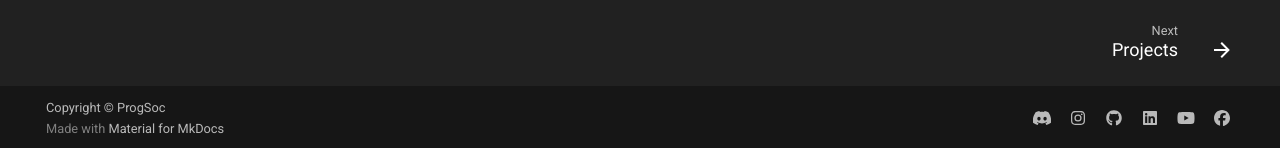
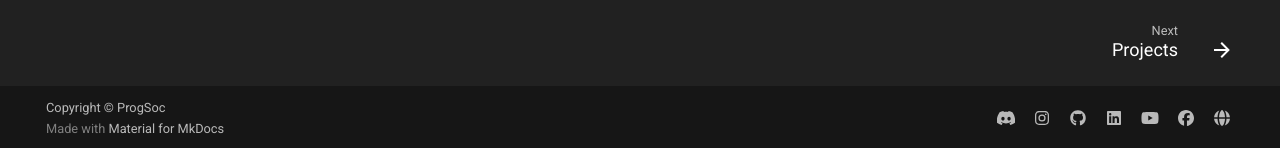
Before and after one commit to ProgSoc/Docs, an MkDocs documentation site: the page built from docs/index.md, in a window 1280 px wide. Shown: the part 749-897 px from the top of the page. Built offline with MkDocs 1.6.1 and Material for MkDocs 9.7.7, drawn with Linux system fonts in a browser that asks for light colours; comment, search, counter and statistics services are not loaded.

Commit message:
all the socials

```diff
--- a/mkdocs.yml
+++ b/mkdocs.yml
@@ -18,6 +18,8 @@ extra:
       link: https://www.youtube.com/@utsprogsoc8402
     - icon: fontawesome/brands/facebook
       link: https://www.facebook.com/ProgSoc
+    - icon: fontawesome/solid/globe
+      link: https://progsoc.org
 
 
 theme:
```
